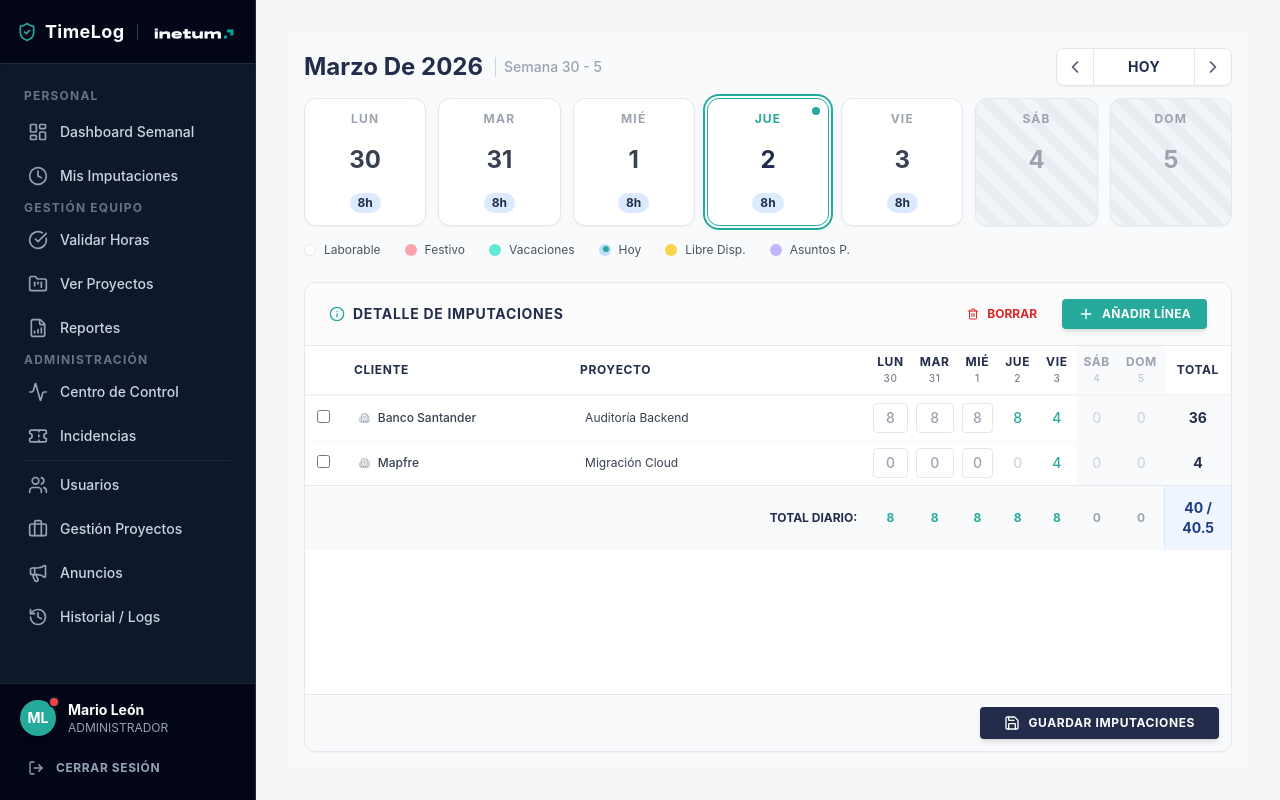
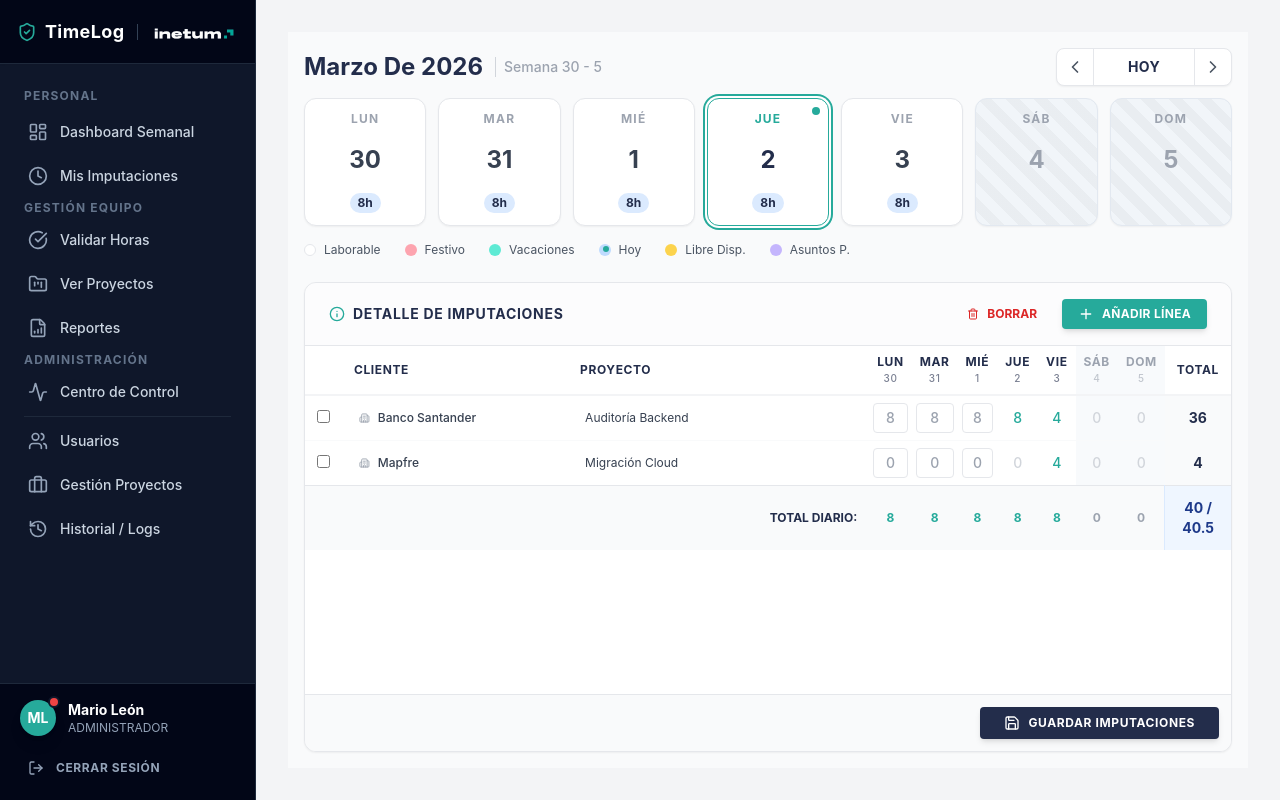
Before and after one commit to marionnn1/TimeLog, a Vue app in the folder frontend/: page /dashboard in a window 1280 px wide. Built offline with nearby package versions, Linux system fonts and the light colour scheme.

Commit message:
incidencias y anuncios escondidos + dependencias

```diff
--- a/frontend/src/components/layout/SideBar.vue
+++ b/frontend/src/components/layout/SideBar.vue
@@ -83,11 +83,6 @@ const claseIcono = "w-5 h-5 text-slate-400 group-hover:text-primary transition s
           <span class="text-sm font-medium truncate">Centro de Control</span>
         </router-link>
 
-        <router-link to="/admin/tickets" :class="claseLink">
-          <Ticket :class="claseIcono" />
-          <span class="text-sm font-medium truncate">Incidencias</span>
-        </router-link>
-
         <div class="h-px bg-slate-800 my-2 mx-3"></div>
 
         <router-link to="/admin/users" :class="claseLink">
@@ -98,11 +93,6 @@ const claseIcono = "w-5 h-5 text-slate-400 group-hover:text-primary transition s
         <router-link to="/admin/projects-manager" :class="claseLink">
           <Briefcase :class="claseIcono" />
           <span class="text-sm font-medium truncate">Gestión Proyectos</span>
-        </router-link>
-
-        <router-link to="/admin/announcements" :class="claseLink">
-          <Megaphone :class="claseIcono" />
-          <span class="text-sm font-medium truncate">Anuncios</span>
         </router-link>
 
         <router-link to="/admin/audit" :class="claseLink">
```
Also changed, not shown: package.json (added, +7 -0 lines), 2 other files (tests, documents, lock files or other folders).
